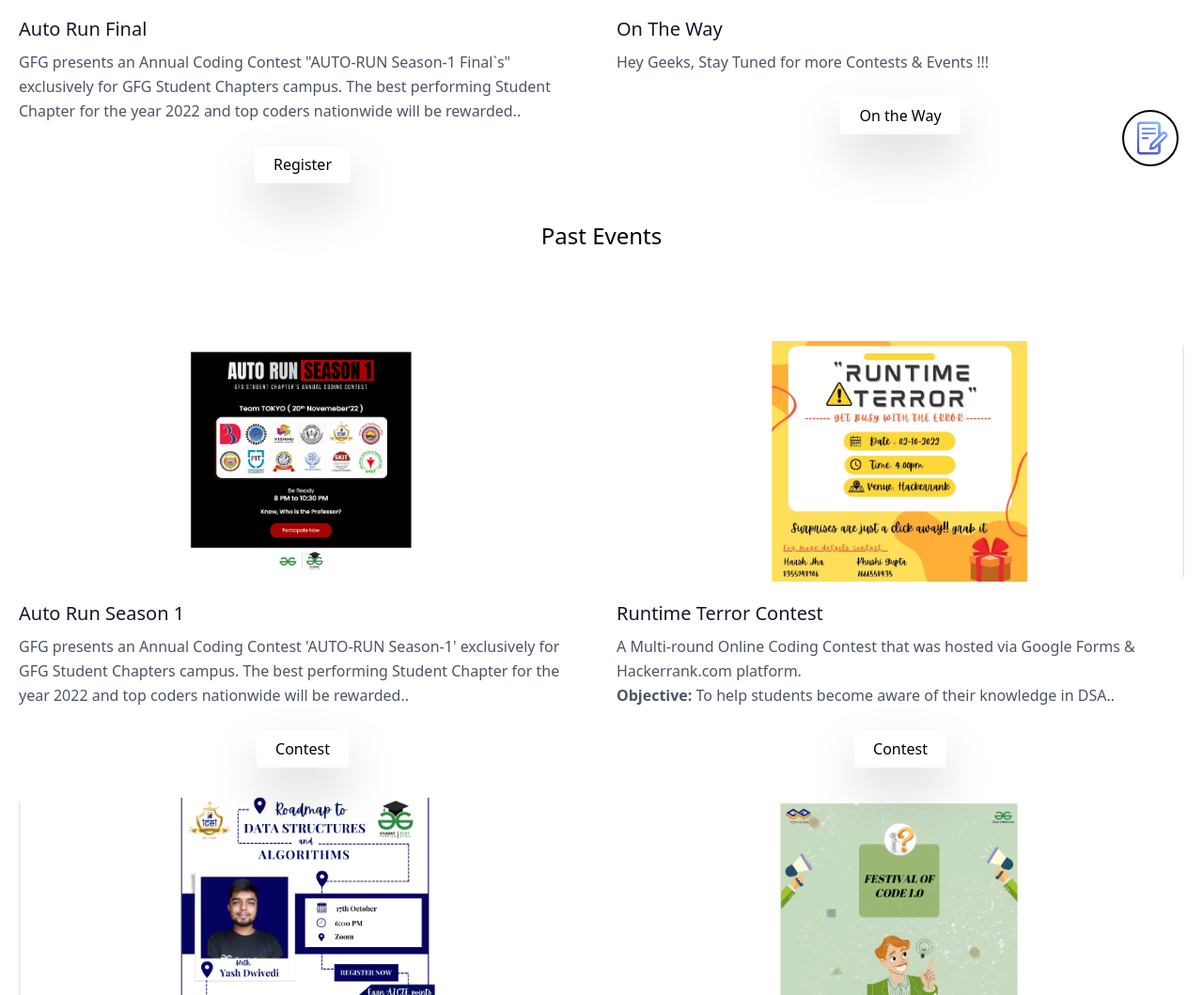
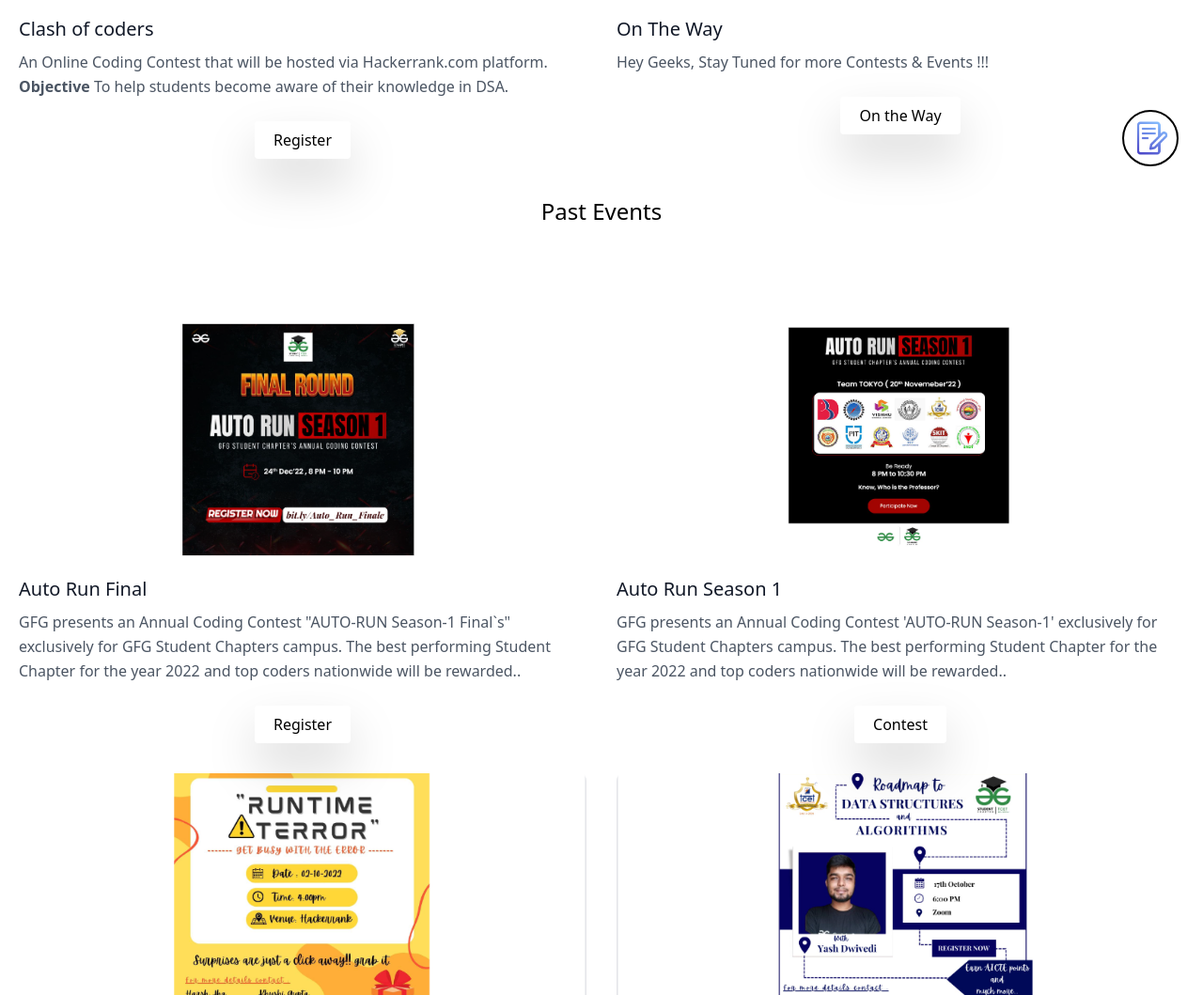
Before and after one commit to GFG-TCET/Website.github.io, a website: page public/event.html in a window 1280 px wide. Shown: the part 507-1566 px from the top of the page at 94% size. Drawn offline with Linux system fonts and the light colour scheme.

Commit message:
Added Clash of Coders in event page

```diff
--- a/public/event.html
+++ b/public/event.html
@@ -81,11 +81,12 @@
 
             <div class="p-4 md:w-1/2 sm:mb-0 mb-6 hover:drop-shadow-2xl hover:shadow-green-300">
               <div class="rounded-lg h-64 overflow-hidden ">
-                <img alt="content" class="object-cover object-center h-full w-full " src="Images/Event/auto run season 11.png">
+                <img alt="content" class="object-cover object-center h-full w-full " src="Images/Event/clash of coders.png">
               </div>
-              <h2 class="text-xl font-medium title-font text-gray-900 mt-5">Auto Run Final</h2>
-              <p class="text-base leading-relaxed mt-2">GFG presents an Annual Coding Contest "AUTO-RUN Season-1 Final`s" exclusively for GFG Student Chapters campus. The best performing Student Chapter for the year 2022 and top coders nationwide will be rewarded..</p>
-              <button class="flex mx-auto mt-6 text-black bg-white border-0 py-2 px-5 focus:outline-none hover:bg-green-500 hover:text-white rounded drop-shadow-2xl"><a href="https://practice.geeksforgeeks.org/contest/auto-run-season-1-final-round" class="">Register</a></button>
+              <h2 class="text-xl font-medium title-font text-gray-900 mt-5">Clash of coders</h2>
+              <p class="text-base leading-relaxed mt-2">An Online Coding Contest that will be hosted via Hackerrank.com platform.<br>
+                <b>Objective</b> To help students become aware of their knowledge in DSA.</p>
+              <button class="flex mx-auto mt-6 text-black bg-white border-0 py-2 px-5 focus:outline-none hover:bg-green-500 hover:text-white rounded drop-shadow-2xl"><a target="_blank" href="https://forms.gle/KsWzhQU81hsZVTse6" class="">Register</a></button>
             </div>
 
             <div class="p-4 md:w-1/2 sm:mb-0 mb-6 hover:drop-shadow-2xl">
@@ -104,6 +105,15 @@
                 <h1 class="text-2xl font-medium title-font mb-4 text-black hover:cursor-pointer">Past Events</h1>
             </div>
             <div class="flex flex-wrap sm:-m-4 -mx-4 -mb-10 -mt-4">
+
+              <div class="p-4 md:w-1/2 sm:mb-0 mb-6 hover:drop-shadow-2xl hover:shadow-green-300">
+                <div class="rounded-lg h-64 overflow-hidden ">
+                  <img alt="content" class="object-cover object-center h-full w-full " src="Images/Event/auto run season 11.png">
+                </div>
+                <h2 class="text-xl font-medium title-font text-gray-900 mt-5">Auto Run Final</h2>
+                <p class="text-base leading-relaxed mt-2">GFG presents an Annual Coding Contest "AUTO-RUN Season-1 Final`s" exclusively for GFG Student Chapters campus. The best performing Student Chapter for the year 2022 and top coders nationwide will be rewarded..</p>
+                <button class="flex mx-auto mt-6 text-black bg-white border-0 py-2 px-5 focus:outline-none hover:bg-green-500 hover:text-white rounded drop-shadow-2xl"><a href="https://practice.geeksforgeeks.org/contest/auto-run-season-1-final-round" class="">Register</a></button>
+              </div>
 
               <div class="p-4 md:w-1/2 sm:mb-0 mb-6 hover:drop-shadow-2xl">
                 <div class="rounded-lg h-64 overflow-hidden ">
```
Also changed, not shown: public/team.html (+1 -0 lines), public/Images/Event/CLASH OF CODERS GFG.jpg (added), public/Images/Event/auto run season 1.jpeg (deleted), public/Images/Event/clash of coders.png (added). Lines whose indentation alone changed are shown as unchanged.
